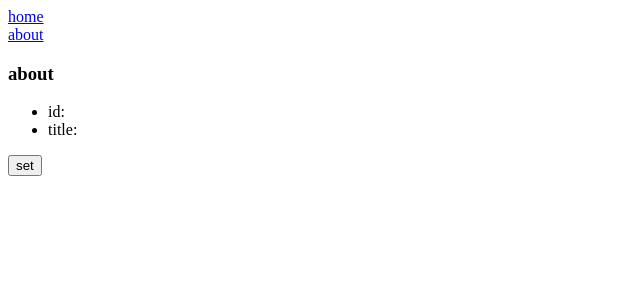
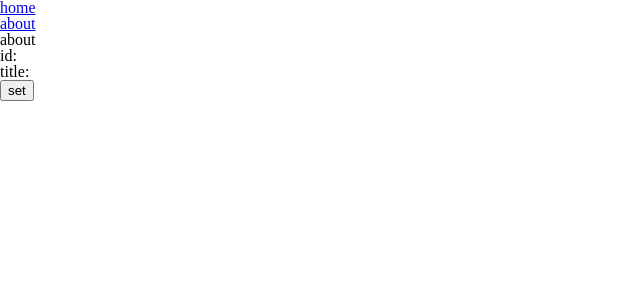
Before and after one commit to fyiloutingfengyu/f-react-template-webpack, a React app: page /about in a window 1280 px wide. Shown: the top 300 px of the page, without its empty margins (0-640 px from the left). Built offline with nearby package versions, Linux system fonts and the light colour scheme.

Commit message:
feat: 处理样式兼容性

```diff
--- a/src/index.scss
+++ /dev/null
@@ -1,5 +0,0 @@
-$color-primary: #5565F9;
-
-.active {
-  color: $color-primary
-}
--- a/src/index.tsx
+++ b/src/index.tsx
@@ -3,8 +3,7 @@
 import { BrowserRouter as Router, Link } from 'react-router-dom';
 import { legacy_createStore as createStore } from 'redux';
 import { Provider } from 'react-redux';
-import './main.css';
-import './index.scss';
+import './styles/main.scss';
 import WrappedRoutes from './router/index';
 import Reducers from './redux/reducers';
 
--- a/src/main.css
+++ /dev/null
@@ -1,3 +0,0 @@
-.test {
-    color: red;
-}
--- a/src/pages/Home.tsx
+++ b/src/pages/Home.tsx
@@ -14,7 +14,7 @@
 
   return (
     <div>
-      <button>test</button>
+      <button className="rotation">test</button>
     </div>
   );
 };
--- /dev/null
+++ b/src/styles/main.scss
@@ -0,0 +1,16 @@
+@charset "UTF-8";
+
+@import "reset.scss";
+
+.rotation {
+  animation: rotation 1.5s linear;
+}
+
+@keyframes rotation {
+  from {
+    transform: rotate(0deg);
+  }
+  to {
+    transform: rotate(360deg);
+  }
+}
--- /dev/null
+++ b/src/styles/reset.scss
@@ -0,0 +1,51 @@
+@charset "utf-8";
+
+html, body, div, span, applet, object, iframe,
+h1, h2, h3, h4, h5, h6, p, blockquote, pre,
+a, abbr, acronym, address, big, cite, code,
+del, dfn, em, img, ins, kbd, q, s, samp,
+small, strike, strong, sub, sup, tt, var,
+b, u, i, center,
+dl, dt, dd, ol, ul, li,
+fieldset, form, label, legend,
+table, caption, tbody, tfoot, thead, tr, th, td,
+article, aside, canvas, details, embed,
+figure, figcaption, footer, header, hgroup,
+menu, nav, output, ruby, section, summary,
+time, mark, audio, video {
+  margin: 0;
+  padding: 0;
+  border: 0;
+  font-size: 100%;
+  font: inherit;
+  vertical-align: baseline;
+}
+
+/* HTML5 display-role reset for older browsers */
+article, aside, details, figcaption, figure,
+footer, header, hgroup, menu, nav, section {
+  display: block;
+}
+
+body {
+  line-height: 1;
+}
+
+ol, ul {
+  list-style: none;
+}
+
+blockquote, q {
+  quotes: none;
+}
+
+blockquote:before, blockquote:after,
+q:before, q:after {
+  content: '';
+  content: none;
+}
+
+table {
+  border-collapse: collapse;
+  border-spacing: 0;
+}
```
Also changed, not shown: package.json (+9 -1 lines), src/styles/variables.scss (added, +8 -0 lines), 1 other file (tests, documents, lock files or other folders).
